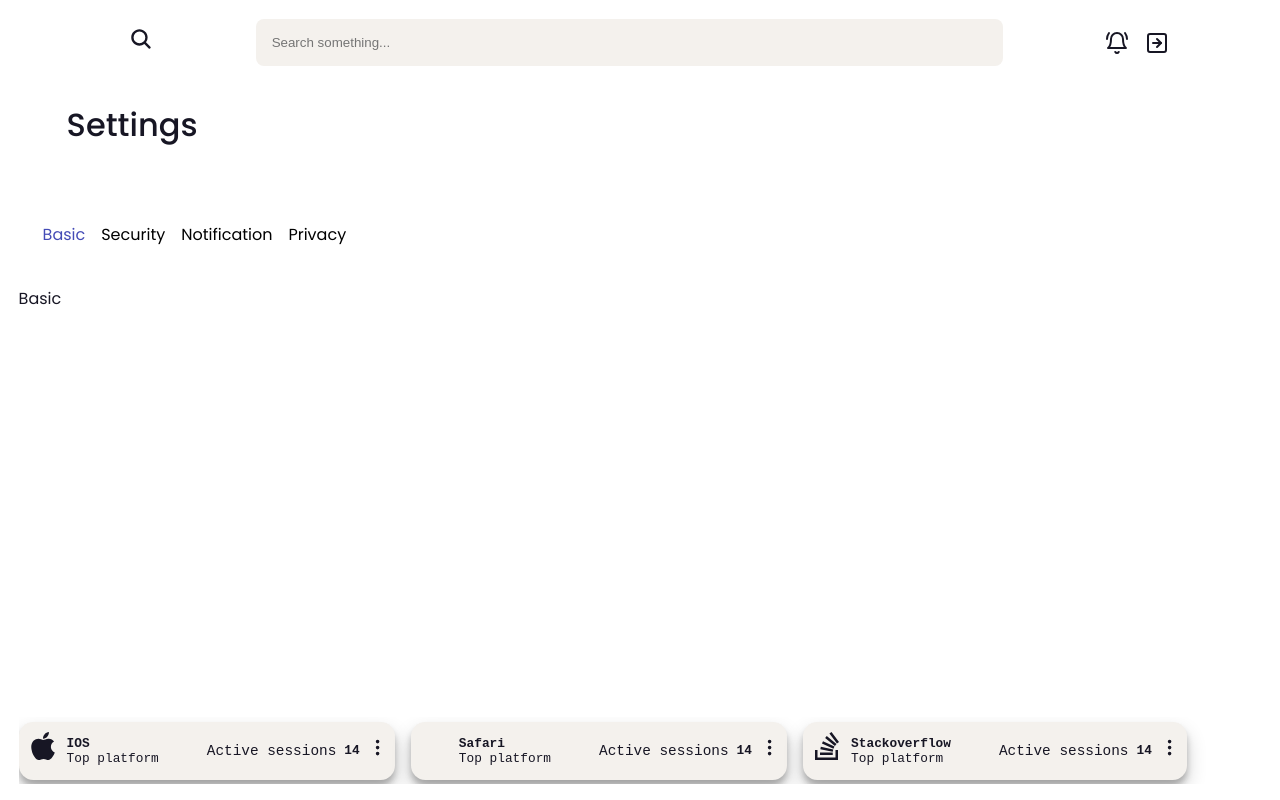
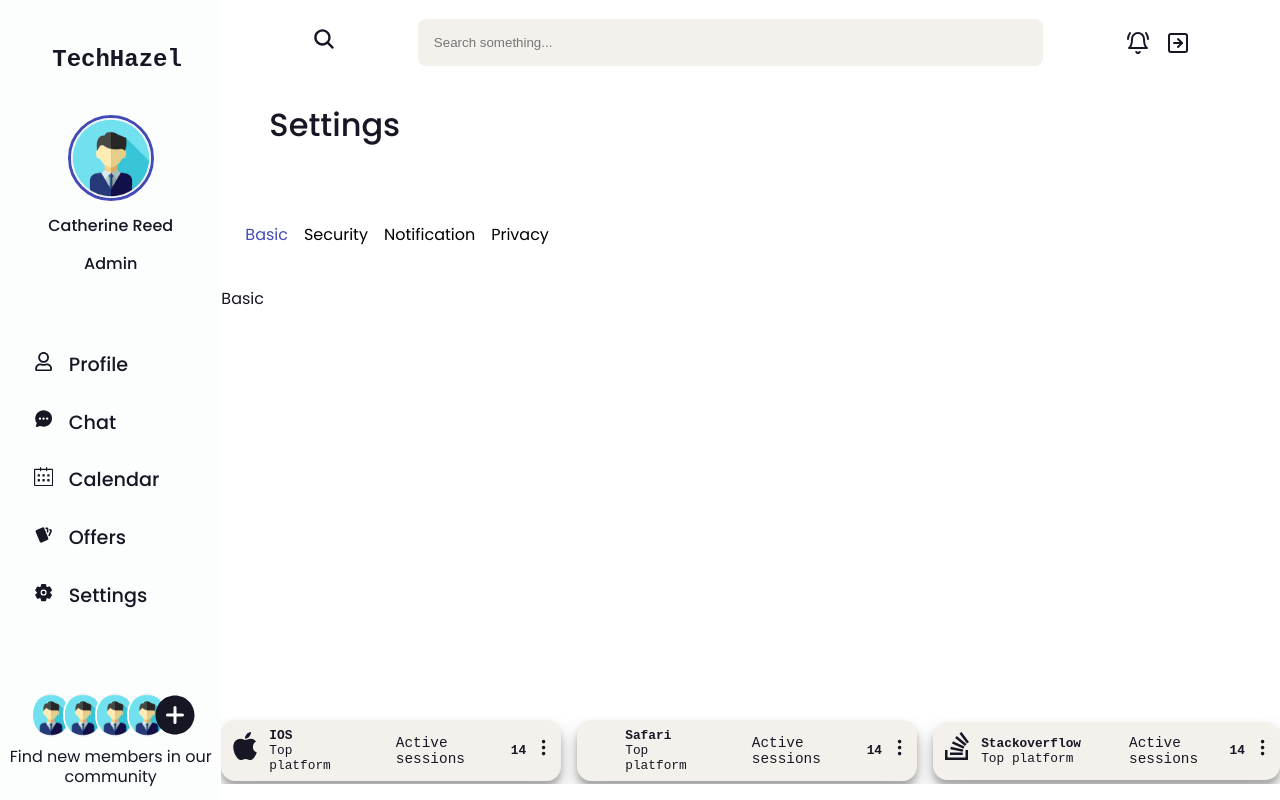
Before and after one commit to Phoenix-031/Dashboard_design, a React (Vite) app: page / in a window 1280 px wide. Built offline with nearby package versions, Linux system fonts and the light colour scheme; some icons are missing.

Commit message:
updated responsive sidebar

```diff
--- a/src/components/mainsection/components/Topbar/index.tsx
+++ b/src/components/mainsection/components/Topbar/index.tsx
@@ -26,10 +26,12 @@ const TopBar = () => {
             <p onClick={handleToggle}><GiHamburgerMenu /></p>
             <p><IoSearch /></p>
         </div>
+
         <input className={styles.topbar_search_field}
         type="text"
          placeholder="Search something..."
          />
+
         <div className={styles.topbar_icons_container}>
             <LuBellRing />
             <LuArrowRightSquare />
--- a/src/components/mainsection/index.tsx
+++ b/src/components/mainsection/index.tsx
@@ -2,7 +2,7 @@ import SettingsSection from './components/Settings'
 import TopBar from './components/Topbar'
 import styles from './style.module.scss'
 
-const Mainsection = () => {
+const MainSection = () => {
   return (
     <div className={styles.main_section_container}>
       <TopBar />
@@ -11,4 +11,4 @@ const Mainsection = () => {
   )
 }
 
-export default Mainsection
+export default MainSection
--- a/src/components/sidesection/index.tsx
+++ b/src/components/sidesection/index.tsx
@@ -19,34 +19,23 @@ import { useContext } from 'react';
 // assets
 import userIcon from '@assets/profile.jpeg'
 import { ToggleContext, ToggleContextType } from '@/context/ToggleContext';
-// import { LuEggFried } from 'react-icons/lu';
 
-
-const Sidesection = () => {
+const SideSection = () => {
 
     const {toggle,setToggle}= useContext(ToggleContext) as ToggleContextType
-
-
-    const style = {
-        togglestyle :{
-            display: toggle ? 'block' : 'none',
-            position: toggle ? 'fixed' : 'relative',
-            top: toggle ? '0' : '0',
-            left: toggle ? '0' : '0',
-            zIndex: toggle ? '1' : '0',
-        }
-    }
-
-
+    console.log(toggle)
   return (
 
-        <div className={styles.sidebar_container} style={style.togglestyle as React.CSSProperties}>
+        <div className={`${styles.sidebar_container}
+                         ${toggle ? styles['toggle']: ''}`
+                        }>
             <div className={styles.sidebar_heading}>
                 <img src="" alt="" />
                 <span>TechHazel</span>
                 <p onClick={() =>  {
                     setToggle(false)
-                }}>
+                }}
+                >
                     <CiLogout />
                 </p>
             </div>
@@ -84,7 +73,6 @@ const Sidesection = () => {
 
             <div className={styles.sidebar_community_section_container}>
                 <div className={styles.sidebar_community_members}>
-                    {/* <ul> */}
                     <img src={userIcon} alt="User image" />
                     <img src={userIcon} alt="User image" />
                     <img src={userIcon} alt="User image" />
@@ -92,7 +80,6 @@ const Sidesection = () => {
                     <div>
                         <IoAddCircle />
                     </div>
-                    {/* </ul> */}
                 </div>
                 <p className={styles.sidebar_community_section_text}>Find new members in our community</p>
             </div>
@@ -100,4 +87,4 @@ const Sidesection = () => {
   )
 }
 
-export default Sidesection
+export default SideSection
--- a/src/components/sidesection/style.module.scss
+++ b/src/components/sidesection/style.module.scss
@@ -13,6 +13,14 @@
     grid-column: 1/3;
     overflow: hidden;
     color: $tertiary;
+
+    &.toggle {
+        display: flex;
+        position: fixed;
+        top: 0;
+        left: 0;
+        z-index: 100;
+    }
 
     &>.sidebar_heading {
         width: 100%;
@@ -130,21 +138,9 @@
     }
 }
 
-// @include mobile {
-//     .sidebar_container {
-//         display: none;
-//     }
-// }
-
 @include mobile {
     .sidebar_container {
         display: none;
-    }
-}
-
-@include tablet {
-    .sidebar_container {
-        grid-column: 1/5;
 
         &>.sidebar_heading {
             &>p {
@@ -153,3 +149,10 @@
         }
     }
 }
+
+@include tablet {
+    .sidebar_container {
+        grid-column: 1/5;
+
+    }
+}
--- a/src/context/ToggleContext.tsx
+++ b/src/context/ToggleContext.tsx
@@ -3,18 +3,22 @@ import React, { createContext } from "react";
 import { useState } from "react";
 
 export interface ToggleContextType {
-    toggle : boolean,
-    setToggle : React.Dispatch<React.SetStateAction<boolean>>,
+    toggle: boolean,
+    setToggle: React.Dispatch<React.SetStateAction<boolean>>,
+}
+
+interface ToggleContextProviderProps {
+    children: React.ReactNode
 }
 
 export const ToggleContext = createContext<ToggleContextType | null>(null);
 
-const ToggleContextProvider = ({ children } : {children : React.ReactNode}) => {
+const ToggleContextProvider = ({ children }:ToggleContextProviderProps ) => {
 
-    const [toggle,setToggle] = useState<boolean>(false)
+    const [toggle, setToggle] = useState(false)
 
-    return(
-        <ToggleContext.Provider value={{toggle,setToggle}}>
+    return (
+        <ToggleContext.Provider value={{toggle, setToggle}}>
             {children}
         </ToggleContext.Provider>
     )
--- a/src/pages/dashboard/index.tsx
+++ b/src/pages/dashboard/index.tsx
@@ -1,6 +1,9 @@
+//components
+import MainSection from '@/components/mainsection'
+import SideSection from '@/components/sidesection'
+
+//styelesheet
 import styles from './style.module.scss'
-import Mainsection from '@/components/mainsection'
-import Sidesection from '@/components/sidesection'
 
 //context provider
 import ToggleContextProvider from '@/context/ToggleContext'
@@ -9,8 +12,8 @@ const Dashboard = () => {
   return (
     <div className={styles.main_container}>
       <ToggleContextProvider>
-          <Sidesection />
-          <Mainsection />
+          <SideSection />
+          <MainSection />
       </ToggleContextProvider>
     </div>
   )
```
